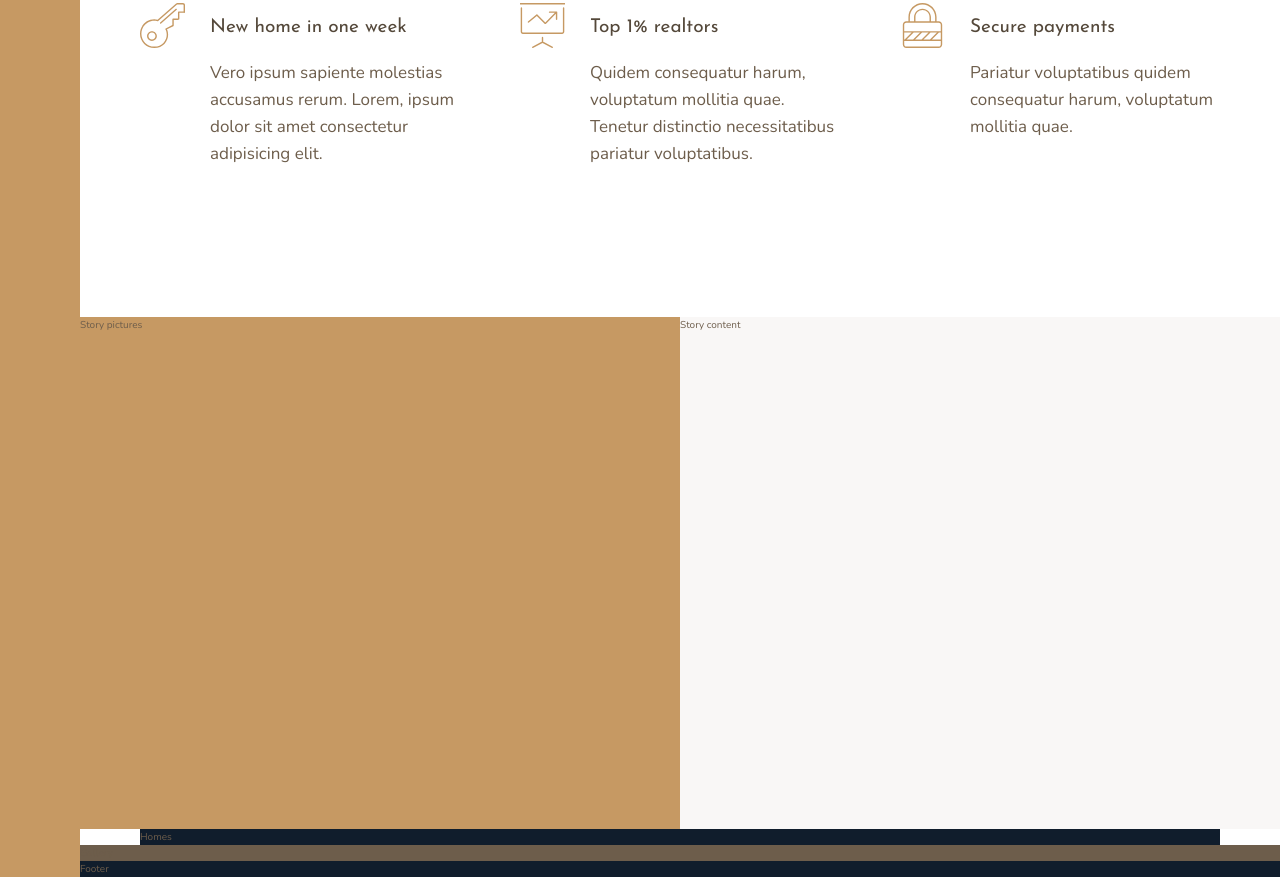
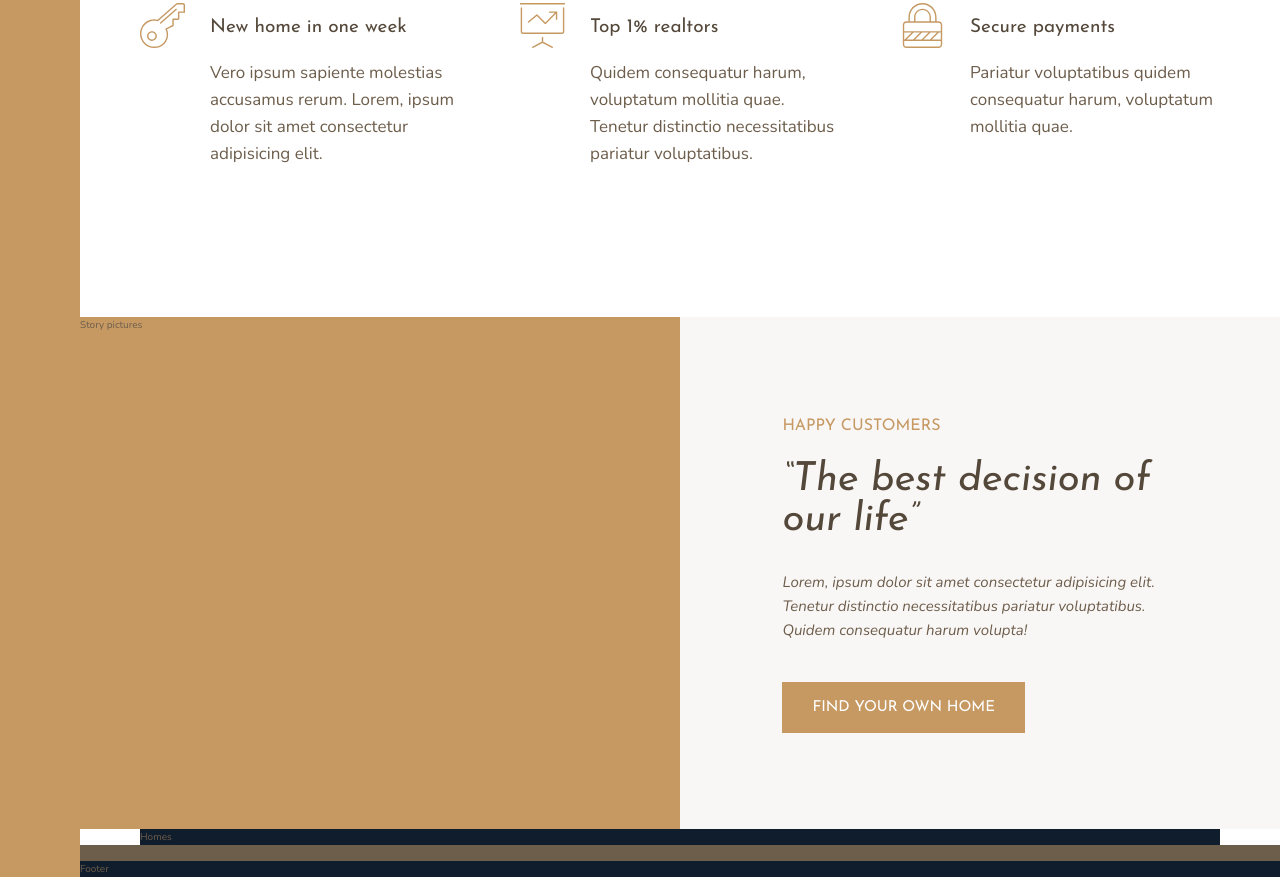
Before and after one commit to miloszpanas/Grid-based_Layout-Project, a website: page index.html in a window 1280 px wide. Shown: the part 991-1868 px from the top of the page. Drawn offline with nearby package versions, Linux system fonts and the light colour scheme.

Commit message:
style first part of the stories section

```diff
--- a/index.html
+++ b/index.html
@@ -80,12 +80,18 @@
     </section>
 
     <!-- STORY SECTION -->
+
     <div class="story__pictures">
         Story pictures
     </div>
 
     <div class="story__content">
-        Story content
+        <h3 class="heading-3 mb-sm">Happy customers</h3>
+        <h2 class="heading-2 heading-2--dark mb-md">&ldquo;The best decision of our life&rdquo;</h2>
+        <p class="story__text">
+            Lorem, ipsum dolor sit amet consectetur adipisicing elit. Tenetur distinctio necessitatibus pariatur voluptatibus. Quidem consequatur harum volupta!
+        </p>
+        <button class="btn">Find your own home</button>
     </div>
 
     <!-- HOMES SECTION -->
--- a/sass/_story.scss
+++ b/sass/_story.scss
@@ -8,5 +8,23 @@
     &__content {
         background-color: $color-grey-light-1;
         grid-column: col-start 5 / full-end;
+        padding: 6rem 8vw;
+
+        display:grid;
+        align-content: center;
+        justify-items: start;
+
+        /* same with flex
+        display: flex;
+        flex-direction: column;
+        justify-content: center;
+        align-items: flex-start;
+        */
+    }
+
+    &__text {
+        font-size: 1.5rem;
+        font-style: italic;
+        margin-bottom: 4rem;
     }
 }
--- a/sass/_typography.scss
+++ b/sass/_typography.scss
@@ -9,10 +9,19 @@
 
 .heading-2 {
     @extend %heading;
+    font-size: 4rem;
+    font-style: italic;
+    line-height: 1;
+
+    &--light { color: $color-grey-light-1; }
+    &--dark { color: $color-brown-dark-1; }
 }
 
 .heading-3 {
     @extend %heading;
+    font-size: 1.6rem;
+    color: $color-primary;
+    text-transform: uppercase;
 }
 
 .heading-4 {
@@ -22,3 +31,39 @@
     &--light { color: $color-grey-light-1; }
     &--dark { color: $color-brown-dark-1; }
 }
+
+.btn {
+    &,
+    &:link,
+    &:visited {
+        background-color: $color-primary;
+        color: #fff;
+        border: none;
+        border-radius: 0;
+        font-family: $font-display;
+        font-size: 1.5rem;
+        text-transform: uppercase;
+        padding: 1.8rem 3rem;
+        cursor: pointer;
+        transition: all .2s;
+
+        &:hover {
+            background-color: $color-primary-dark;
+            transform: translateY(-.3rem);
+            box-shadow: 0 1rem 2rem rgba(0,0,0,.2);
+        }
+
+        &:focus,
+        &:active {
+            transform: translateY(-.1rem);
+            box-shadow: 0 .5rem 1rem rgba(0,0,0,.2);
+        }
+    }
+}
+
+// AUXILIARY CLASSES
+
+.mb-sm { margin-bottom: 2rem; }
+.mb-md { margin-bottom: 3rem; }
+.mb-lg { margin-bottom: 4rem; }
+.mb-hg { margin-bottom: 8rem; }
```
Also changed, not shown: css/style.css.
